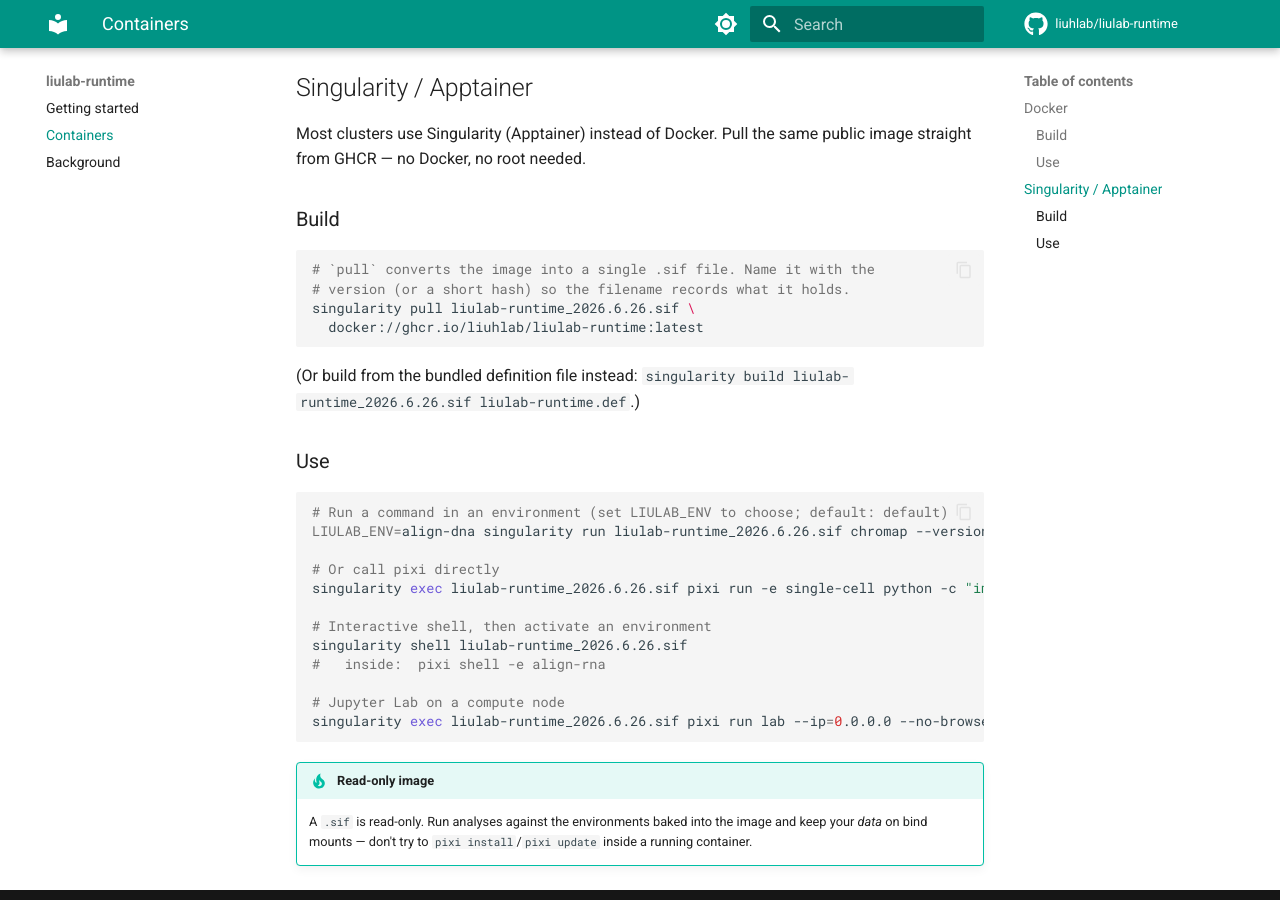
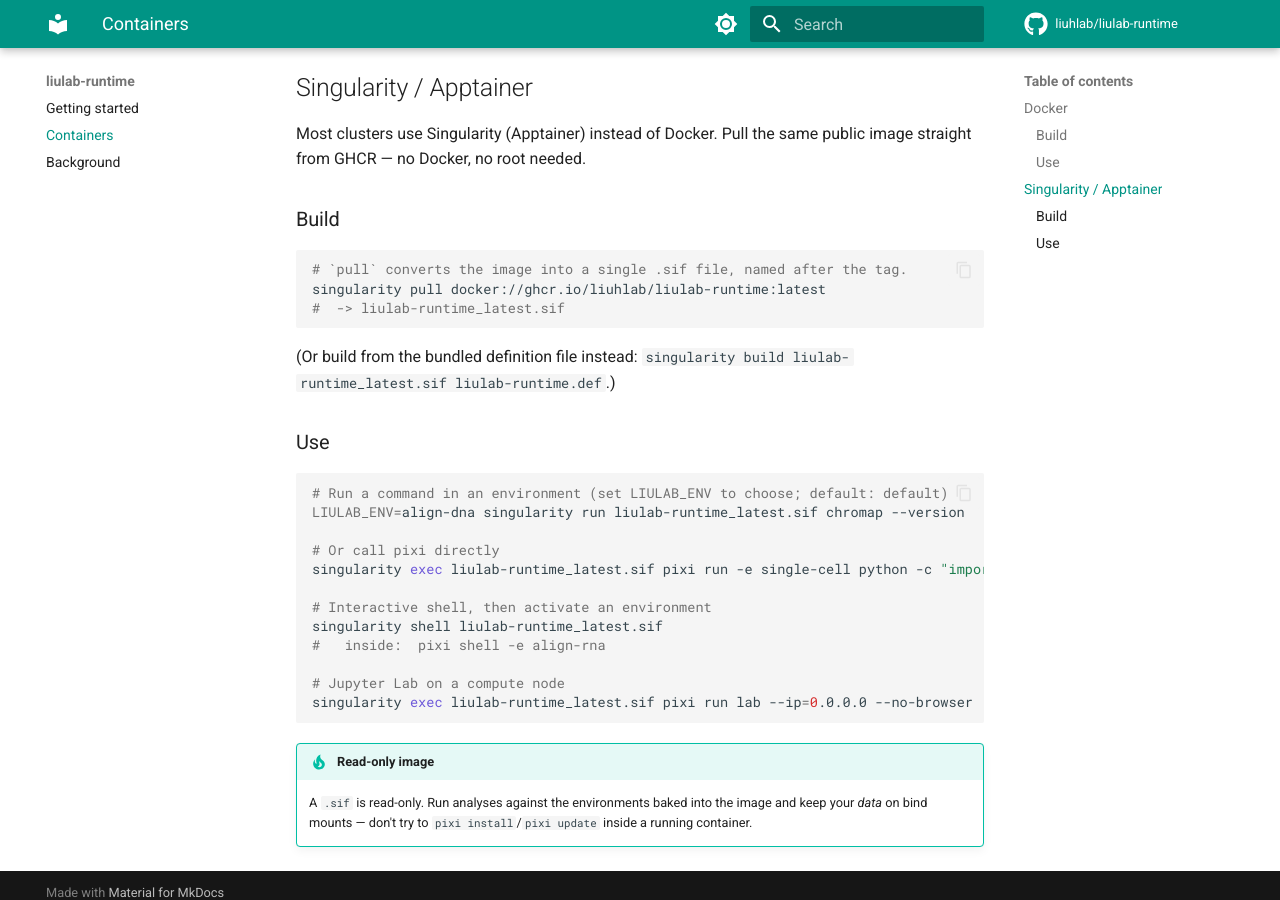
Before and after one commit to liuhlab/liulab-runtime, an MkDocs documentation site: the page built from docs/containers.md, in a window 1280 px wide and 900 px high, scrolled down 1245 px. Built offline with MkDocs 1.6.1 and Material for MkDocs 9.7.7, drawn with Linux system fonts in a browser that asks for light colours; comment, search, counter and statistics services are not loaded.

Commit message:
docs(containers): use liulab-runtime_latest.sif name
Pull :latest with auto-naming (drops the redundant explicit output name)
and use liulab-runtime_latest.sif consistently in the examples.

Co-Authored-By: Claude Opus 4.8 (1M context) <noreply@anthropic.com>

````diff
--- a/docs/containers.md
+++ b/docs/containers.md
@@ -64,30 +64,29 @@ same public image straight from GHCR — no Docker, no root needed.
 ### Build
 
 ```bash
-# `pull` converts the image into a single .sif file. Name it with the
-# version (or a short hash) so the filename records what it holds.
-singularity pull liulab-runtime_2026.6.26.sif \
-  docker://ghcr.io/liuhlab/liulab-runtime:latest
+# `pull` converts the image into a single .sif file, named after the tag.
+singularity pull docker://ghcr.io/liuhlab/liulab-runtime:latest
+#  -> liulab-runtime_latest.sif
 ```
 
 (Or build from the bundled definition file instead:
-`singularity build liulab-runtime_2026.6.26.sif liulab-runtime.def`.)
+`singularity build liulab-runtime_latest.sif liulab-runtime.def`.)
 
 ### Use
 
 ```bash
 # Run a command in an environment (set LIULAB_ENV to choose; default: default)
-LIULAB_ENV=align-dna singularity run liulab-runtime_2026.6.26.sif chromap --version
+LIULAB_ENV=align-dna singularity run liulab-runtime_latest.sif chromap --version
 
 # Or call pixi directly
-singularity exec liulab-runtime_2026.6.26.sif pixi run -e single-cell python -c "import scanpy"
+singularity exec liulab-runtime_latest.sif pixi run -e single-cell python -c "import scanpy"
 
 # Interactive shell, then activate an environment
-singularity shell liulab-runtime_2026.6.26.sif
+singularity shell liulab-runtime_latest.sif
 #   inside:  pixi shell -e align-rna
 
 # Jupyter Lab on a compute node
-singularity exec liulab-runtime_2026.6.26.sif pixi run lab --ip=0.0.0.0 --no-browser
+singularity exec liulab-runtime_latest.sif pixi run lab --ip=0.0.0.0 --no-browser
 ```
 
 !!! tip "Read-only image"
````
